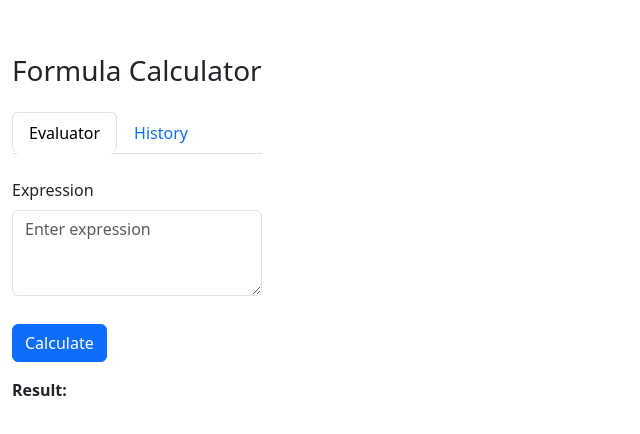
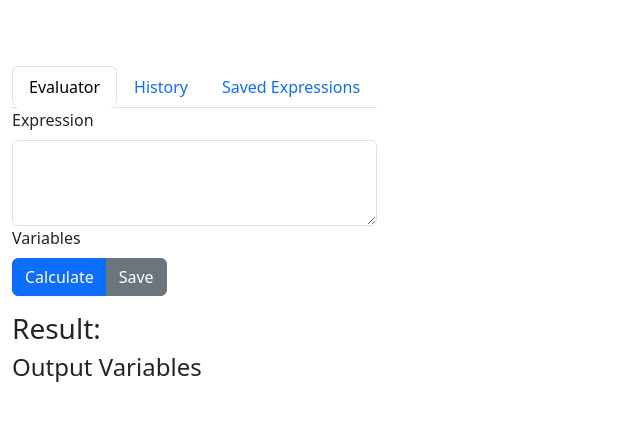
Before and after one commit to mdtanveer/exprcalc, a React (Vite) app: page / in a window 1280 px wide. Shown: the part 172-606 px from the top of the page, without its empty margins (0-640 px from the left). Built offline with nearby package versions, Linux system fonts and the light colour scheme; the HTML template or start-up script is replaced by a standard one.

Commit message:
Integrate with azure table storage

```diff
--- a/package.json
+++ b/package.json
@@ -10,6 +10,10 @@
     "preview": "vite preview"
   },
   "dependencies": {
+    "@azure/data-tables": "^13.2.2",
+    "@azure/identity": "^4.2.0",
+    "@azure/msal-browser": "^3.16.0",
+    "@azure/msal-react": "^2.0.18",
     "bootstrap": "^5.3.3",
     "expr-eval": "^2.0.2",
     "react": "^18.2.0",
--- a/src/App.tsx
+++ b/src/App.tsx
@@ -1,20 +1,26 @@
 import React, { useState, useEffect } from 'react';
 import { Parser } from 'expr-eval';
 import { Tab, Tabs, Button, Form, Container, ListGroup, Table, ButtonGroup } from 'react-bootstrap';
+import { getTableClient } from './azureTableConfig';
 import './App.css';
 
 interface HistoryItem {
   expression: string;
   variables: { [key: string]: string };
   pinned: boolean;
+  name: string;
+  RowKey?: string;
+  PartitionKey?: string;
 }
 
 const App: React.FC = () => {
   const [expression, setExpression] = useState<string>('');
+  const [name, setName] = useState<string>('');
   const [inputVariables, setInputVariables] = useState<{ [key: string]: string }>({});
   const [outputVariables, setOutputVariables] = useState<{ [key: string]: number }>({});
   const [result, setResult] = useState<string | number>('');
   const [history, setHistory] = useState<HistoryItem[]>([]);
+  const [savedExpressions, setSavedExpressions] = useState<HistoryItem[]>([]);
   const [activeTab, setActiveTab] = useState<string>('Evaluator');
 
   useEffect(() => {
@@ -24,6 +30,23 @@ const App: React.FC = () => {
       setHistory(JSON.parse(storedHistory));
     }
   }, []);
+
+  const fetchSavedExpressions = async () => {
+    const tableClient = await getTableClient();
+    const entities = tableClient.listEntities<HistoryItem>();
+    const savedItems: HistoryItem[] = [];
+    for await (const entity of entities) {
+      savedItems.push({
+        expression: entity.expression,
+        variables: entity.variables,
+        pinned: entity.pinned,
+        name: entity.name,
+        RowKey: entity.RowKey,
+        PartitionKey: entity.PartitionKey,
+      });
+    }
+    setSavedExpressions(savedItems);
+  };
 
   const handleExpressionChange = (e: React.ChangeEvent<HTMLTextAreaElement>) => {
     const expr = e.target.value;
@@ -64,6 +87,10 @@ const App: React.FC = () => {
     }
   };
 
+  const handleNameChange = (e: React.ChangeEvent<HTMLInputElement>) => {
+    setName(e.target.value);
+  };
+
   const handleVariableChange = (e: React.ChangeEvent<HTMLInputElement>) => {
     const { name, value } = e.target;
     setInputVariables({
@@ -72,7 +99,7 @@ const App: React.FC = () => {
     });
   };
 
-  const handleCalculate = () => {
+  const handleCalculate = async () => {
     try {
       const variableValues = Object.keys(inputVariables).reduce((acc, key) => {
         acc[key] = parseFloat(inputVariables[key]);
@@ -104,6 +131,9 @@ const App: React.FC = () => {
         expression,
         variables: { ...inputVariables },
         pinned: false,
+        name,
+        PartitionKey: 'Expressions',
+        RowKey: new Date().getTime().toString(),
       };
 
       const newHistory = [newHistoryItem, ...history].slice(0, 10);
@@ -112,7 +142,7 @@ const App: React.FC = () => {
 
       setOutputVariables(newOutputVariables);
     } catch (error) {
-      setResult('Error');
+      setResult('Error: '+error);
       setOutputVariables({});
     }
   };
@@ -120,6 +150,7 @@ const App: React.FC = () => {
   const handleLoadFromHistory = (item: HistoryItem) => {
     setExpression(item.expression);
     setInputVariables(item.variables);
+    setName(item.name);
     setOutputVariables({});
     setActiveTab('Evaluator');
   };
@@ -135,20 +166,25 @@ const App: React.FC = () => {
     localStorage.removeItem('expressionHistory');
   };
 
-  const handleSave = () => {
+  const handleSave = async () => {
     const data = {
       expression,
-      variables: inputVariables,
+      //variables: inputVariables,
+      name,
+      PartitionKey: 'Expressions',
+      RowKey: new Date().getTime().toString(),
     };
-    localStorage.setItem('savedExpression', JSON.stringify(data));
+    const tableClient = await getTableClient();
+    await tableClient.createEntity(data);
   };
 
   const handleLoad = () => {
     const savedData = localStorage.getItem('savedExpression');
     if (savedData) {
-      const { expression, variables } = JSON.parse(savedData);
+      const { expression, variables, name } = JSON.parse(savedData);
       setExpression(expression);
       setInputVariables(variables);
+      setName(name);
     }
   };
 
@@ -162,21 +198,21 @@ const App: React.FC = () => {
   const sortedHistory = [...history].sort((a, b) => (b.pinned ? 1 : 0) - (a.pinned ? 1 : 0));
 
   return (
-    <Container className="">
-      <h3 className="text-center mb-4">Formula Calculator</h3>
-      <Tabs activeKey={activeTab} onSelect={(k) => setActiveTab(k as string)}>
+    <Container>
+      <Tabs activeKey={activeTab} onSelect={(k) => setActiveTab(k || 'Evaluator')}>
         <Tab eventKey="Evaluator" title="Evaluator">
-          <Form.Group className="mt-4">
+          <Form>
+            <Form.Group>
               <Form.Label>Expression</Form.Label>
               <Form.Control
                 as="textarea"
                 rows={3}
                 value={expression}
                 onChange={handleExpressionChange}
-              placeholder="Enter expression"
               />
             </Form.Group>
-          <div className="variables">
+            <Form.Group>
+              <Form.Label>Variables</Form.Label>
               {Object.keys(inputVariables).map((variable) => (
               <Form.Group key={variable}>
                 <Form.Label>{variable}:</Form.Label>
@@ -188,13 +224,14 @@ const App: React.FC = () => {
                 />
               </Form.Group>
               ))}
-          </div>
-          <Button className="mt-2" onClick={handleCalculate}>Calculate</Button>
-          <Button className="mt-2 ml-2" onClick={handleSave} hidden>Save Expression</Button>
-          <Button className="mt-2 ml-2" onClick={handleLoad} hidden>Load Expression</Button>
-          <div className="result mt-3">
-            Result: {result}
-          </div>
+            </Form.Group>
+            <ButtonGroup className="mb-3">
+              <Button variant="primary" onClick={handleCalculate}>Calculate</Button>
+              <Button variant="secondary" onClick={handleSave}>Save</Button>
+            </ButtonGroup>
+          </Form>
+          <h3>Result: {result}</h3>
+          <h4>Output Variables</h4>
           {Object.keys(outputVariables).length > 0 && (
             <Table striped bordered hover className="mt-3">
               <thead>
@@ -215,25 +252,36 @@ const App: React.FC = () => {
           )}
         </Tab>
         <Tab eventKey="History" title="History">
-          <h2 className="mt-4">History</h2>
+          <Button variant="danger" onClick={handleClearHistory}>Clear History</Button>
           <ListGroup>
             {sortedHistory.map((item, index) => (
               <ListGroup.Item key={index}>
-                <div onClick={() => handleLoadFromHistory(item)}>
-                  {item.expression} - {JSON.stringify(item.variables)}
+                <div>
+                  <strong>{item.name}</strong>
+                  <p>{item.expression}</p>
+                  <Button variant="info" onClick={() => handleLoadFromHistory(item)}>Load</Button>
+                  <Button variant="danger" onClick={() => handleRemoveFromHistory(index)}>Remove</Button>
+                  <Button variant={item.pinned ? "warning" : "secondary"} onClick={() => handlePinToggle(index)}>
+                    {item.pinned ? "Unpin" : "Pin"}
+                  </Button>
                 </div>
-                <ButtonGroup className="float-right">
-                  <Button variant="secondary" size="sm" onClick={() => handlePinToggle(index)}>
-                    {item.pinned ? 'Unpin' : 'Pin'}
-                  </Button>
-                  <Button variant="danger" size="sm" onClick={() => handleRemoveFromHistory(index)}>
-                    Remove
-                  </Button>
-                </ButtonGroup>
               </ListGroup.Item>
             ))}
           </ListGroup>
-          <Button variant="danger" className="mt-3" onClick={handleClearHistory}>Clear History</Button>
+        </Tab>
+        <Tab eventKey="SavedExpressions" title="Saved Expressions">
+          <Button variant="secondary" onClick={fetchSavedExpressions}>Refresh</Button>
+          <ListGroup>
+            {savedExpressions.map((item, index) => (
+              <ListGroup.Item key={index}>
+                <div>
+                  <strong>{item.name}</strong>
+                  <p>{item.expression}</p>
+                  <Button variant="info" onClick={() => handleLoadFromHistory(item)}>Load</Button>
+                </div>
+              </ListGroup.Item>
+            ))}
+          </ListGroup>
         </Tab>
       </Tabs>
     </Container>
--- /dev/null
+++ b/src/azureTableConfig.ts
@@ -0,0 +1,40 @@
+import { PublicClientApplication, Configuration, AccountInfo } from "@azure/msal-browser";
+import { InteractiveBrowserCredential, TokenCredential } from "@azure/identity";
+import { TableClient } from "@azure/data-tables";
+
+const clientId = "43a4ba8d-112f-4894-8604-2987564fa33f";
+const tenantId = "e290c7cd-29c5-4763-a016-cc1bf155224c";
+
+const msalConfig: Configuration = {
+  auth: {
+    clientId: clientId, // Replace with your Client ID
+    authority: `https://login.microsoftonline.com/e290c7cd-29c5-4763-a016-cc1bf155224c`, // Replace with your Tenant ID
+    redirectUri: window.location.origin,
+  },
+};
+
+const msalInstance = new PublicClientApplication(msalConfig);
+
+export async function getTokenCredential(): Promise<TokenCredential> {
+  const accounts = msalInstance.getAllAccounts();
+  if (accounts.length === 0) {
+    await msalInstance.loginPopup({
+      scopes: ["https://storage.azure.com/user_impersonation"]
+    });
+  }
+  return new InteractiveBrowserCredential({
+    clientId: clientId, // Replace with your Client ID
+    tenantId: tenantId, // Replace with your Tenant ID
+  });
+}
+
+export async function getTableClient(): Promise<TableClient> {
+  const credential = await getTokenCredential();
+  const tableClient = new TableClient(
+    `https://allpurposesstore.table.core.windows.net`,
+    "Expressions",
+    credential
+  );
+
+  return tableClient;
+}
```
Also changed, not shown: 1 other file (tests, documents, lock files or other folders). Lines whose indentation alone changed are shown as unchanged.
